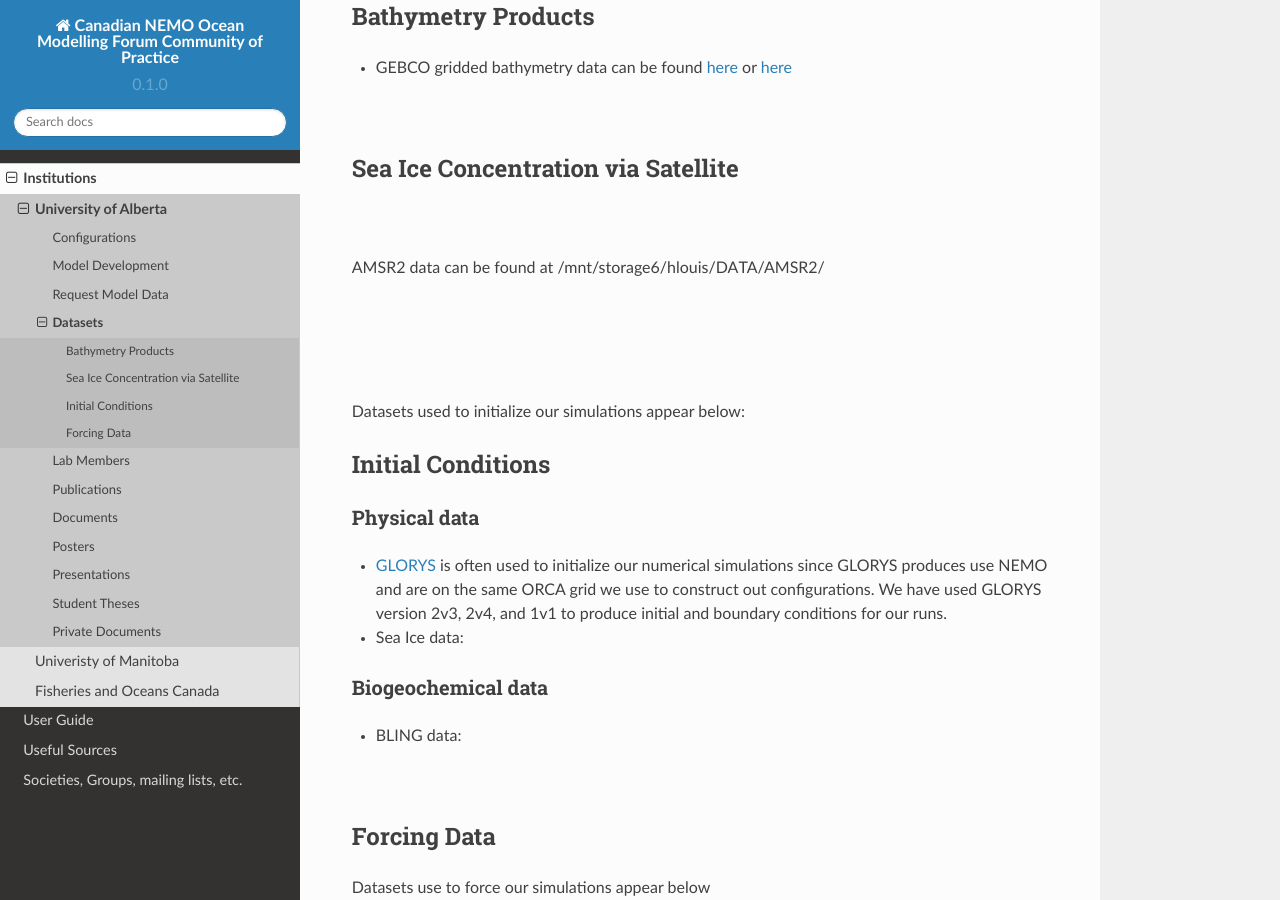
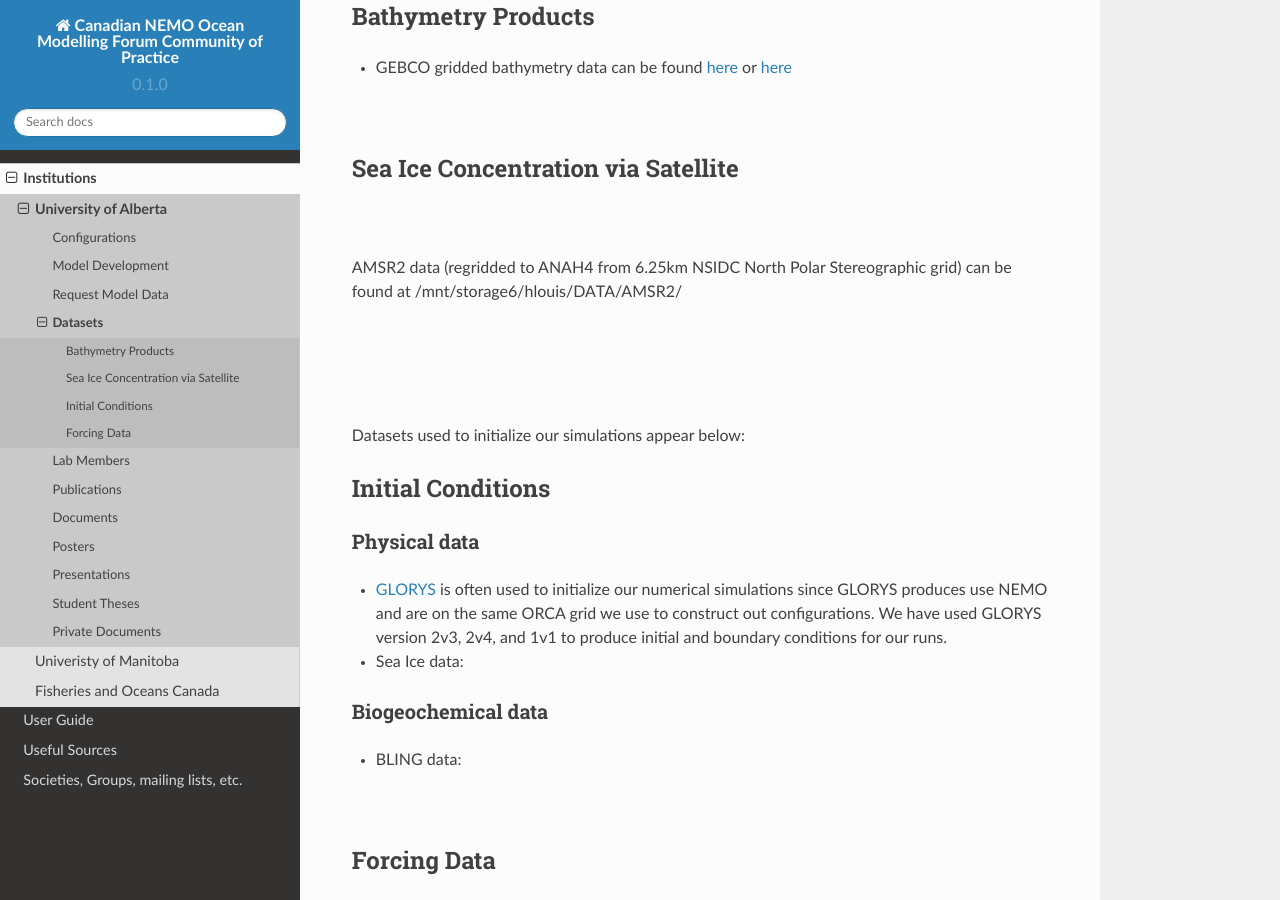
Before and after one commit to UofA-NEMO/Canadian-NEMO-Ocean-Modelling-Forum-Community-of-Practice, a Sphinx documentation site: the page built from docs/Institutions/UofA/Datasets/index.rst, in a window 1280 px wide and 900 px high, scrolled down 304 px. Built offline with Sphinx 7.4.7 and the Read the Docs theme 2.0.0, drawn with Linux system fonts in a browser that asks for light colours; pages that are not in the unit, such as notebooks, are missing from menus.

Commit message:
Update index.rst

```diff
--- a/docs/Institutions/UofA/Datasets/index.rst
+++ b/docs/Institutions/UofA/Datasets/index.rst
@@ -17,7 +17,7 @@ Sea Ice Concentration via Satellite
 
 |
 
-AMSR2 data can be found at /mnt/storage6/hlouis/DATA/AMSR2/
+AMSR2 data (regridded to ANAH4 from 6.25km NSIDC North Polar Stereographic grid) can be found at /mnt/storage6/hlouis/DATA/AMSR2/
 
 |
 
```
